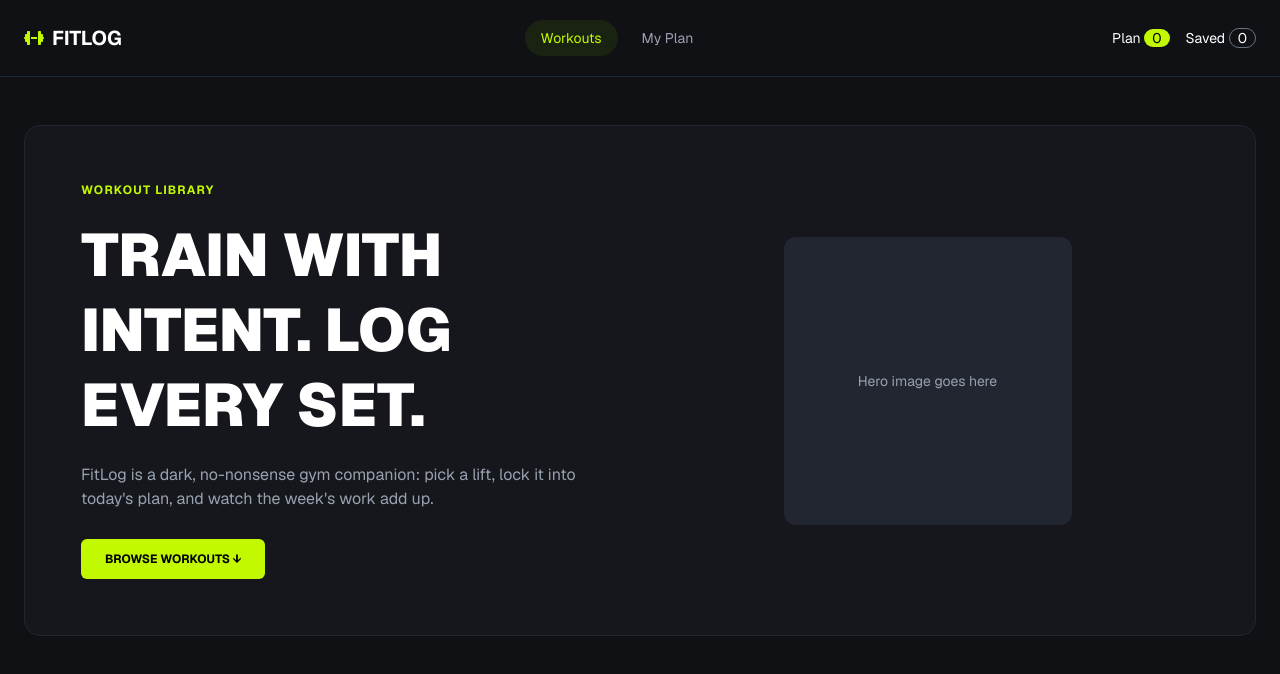
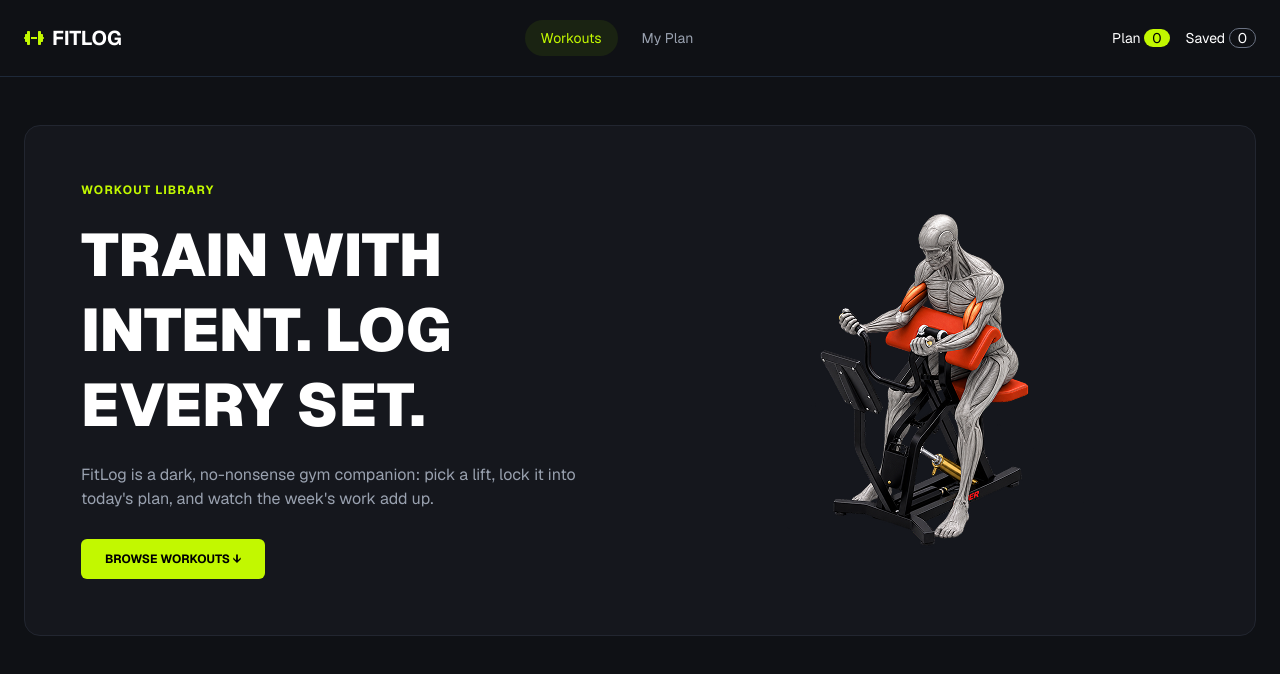
Before and after one commit to shajib97/fitlog, a Next.js app: page / in a window 1280 px wide. Shown: the top 674 px of the page. Built offline with nearby package versions, Linux system fonts and the light colour scheme.

Commit message:
added banner image and fixed it

```diff
--- a/src/components/homepage/Banner.tsx
+++ b/src/components/homepage/Banner.tsx
@@ -1,4 +1,5 @@
 import Link from "next/link";
+import Image from "next/image";
 
 const Banner = () => {
   return (
@@ -26,9 +27,14 @@ const Banner = () => {
       </div>
 
       <div className="flex justify-center">
-        <div className="flex h-72 w-72 items-center justify-center rounded-xl bg-[#222630] text-sm text-gray-400">
-          Hero image goes here
-        </div>
+        <Image
+          src="/images/banner.png"
+          alt="Athlete training"
+          width={334}
+          height={334}
+          className="h-auto w-full max-w-83.5 object-contain"
+          priority
+        />
       </div>
     </section>
   );
```
Also changed, not shown: public/images/banner.png (added), public/images/logo.png (added).
